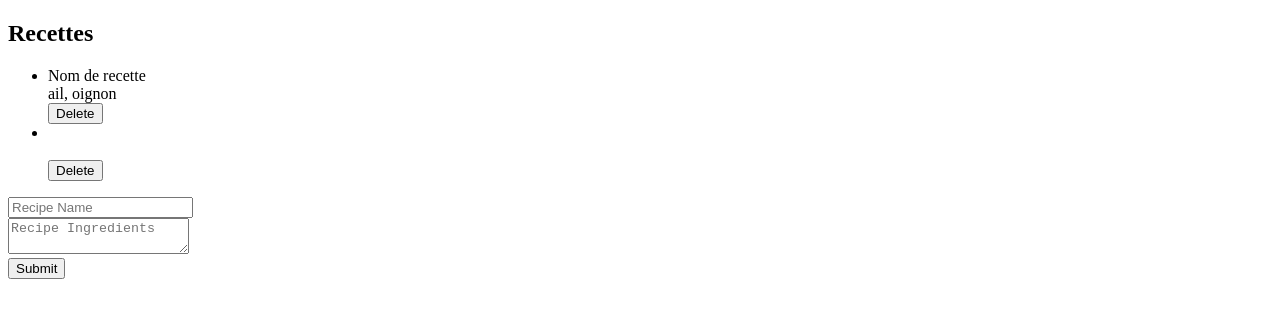
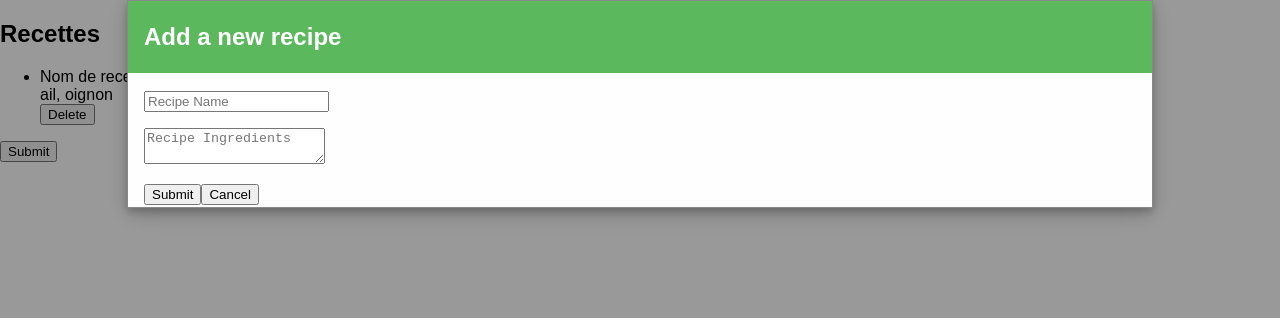
Before and after one commit to pfpirlet/recipe_box, a React app: page / in a window 1280 px wide. Both pictures are taken after a click on the button "Submit". Built offline with nearby package versions, Linux system fonts and the light colour scheme.

Commit message:
Added model (ni child component yet)

```diff
--- a/src/index.css
+++ b/src/index.css
@@ -3,3 +3,62 @@ body {
   padding: 0;
   font-family: sans-serif;
 }
+
+/* The Modal (background) */
+.modal {
+    display: none; /* Hidden by default */
+    position: fixed; /* Stay in place */
+    z-index: 1; /* Sit on top */
+    left: 0;
+    top: 0;
+    width: 100%; /* Full width */
+    height: 100%; /* Full height */
+    overflow: auto; /* Enable scroll if needed */
+    background-color: rgb(0,0,0); /* Fallback color */
+    background-color: rgba(0,0,0,0.4); /* Black w/ opacity */
+}
+
+/* Modal Content/Box */
+.modal-content {
+    background-color: #fefefe;
+    margin: 15% auto; /* 15% from the top and centered */
+    padding: 20px;
+    border: 1px solid #888;
+    width: 80%; /* Could be more or less, depending on screen size */
+}
+
+/* Modal Header */
+.modal-header {
+    padding: 2px 16px;
+    background-color: #5cb85c;
+    color: white;
+}
+
+/* Modal Body */
+.modal-body {padding: 2px 16px;}
+
+/* Modal Content */
+.modal-content {
+    position: relative;
+    background-color: #fefefe;
+    margin: auto;
+    padding: 0;
+    border: 1px solid #888;
+    width: 80%;
+    box-shadow: 0 4px 8px 0 rgba(0,0,0,0.2),0 6px 20px 0 rgba(0,0,0,0.19);
+    -webkit-animation-name: animatetop;
+    -webkit-animation-duration: 0.4s;
+    animation-name: animatetop;
+    animation-duration: 0.4s
+}
+
+/* Add Animation */
+@-webkit-keyframes animatetop {
+    from {top: -300px; opacity: 0}
+    to {top: 0; opacity: 1}
+}
+
+@keyframes animatetop {
+    from {top: -300px; opacity: 0}
+    to {top: 0; opacity: 1}
+}
--- a/src/index.js
+++ b/src/index.js
@@ -3,6 +3,8 @@ import ReactDOM from 'react-dom';
 import { Provider, connect } from 'react-redux'
 import { createStore, combineReducers, applyMiddleware } from 'redux'
 import thunk from 'redux-thunk'
+
+require ('./index.css')
 
 //Redux____________________________________________
 
@@ -95,7 +97,24 @@ class Presentational extends React.Component {
 		console.log(JSON.stringify(this.props.recipes));
 		return (
 			<div>
+				<div id="myModal" className="modal">
+					{/* Modal content */}
+					<div className="modal-content">
+  					<div className="modal-header">
+    					<h2>Add a new recipe</h2>
+  					</div>
+  					<div className="modal-body">
+    					<p><input placeholder="Recipe Name" value={this.state.recipeName} onChange={this.handleChangeName}/></p>
+							<p><textarea placeholder="Recipe Ingredients" value={this.state.recipeIngredients} onChange={this.handleChangeIngredients}/><br/></p>
+  						<button onClick={this.submitRecipe}>Submit</button>
+  						<button onClick={() => {document.getElementById('myModal').style.display = "none";}}>Cancel</button>
+  					</div>
+					</div>
+				</div>
+
 				<h2>Recettes</h2>
+
+				{/* Main Page */}
 				<ul>
 					{this.props.recipes.map((recipe, idx) => {
 						return (<div><li key={recipe.recipeId}>{recipe.recipeName}<br/>
@@ -105,9 +124,7 @@ class Presentational extends React.Component {
 																	)
 					}
 				</ul>
-				<input placeholder="Recipe Name" value={this.state.recipeName} onChange={this.handleChangeName}/><br/>
-				<textarea placeholder="Recipe Ingredients" value={this.state.recipeIngredients} onChange={this.handleChangeIngredients}/><br/>
-				<button onClick={this.submitRecipe}>Submit</button>
+				<button onClick={() => {document.getElementById('myModal').style.display = "block";}}>Submit</button>
 			</div>
 		);
 	}
```
